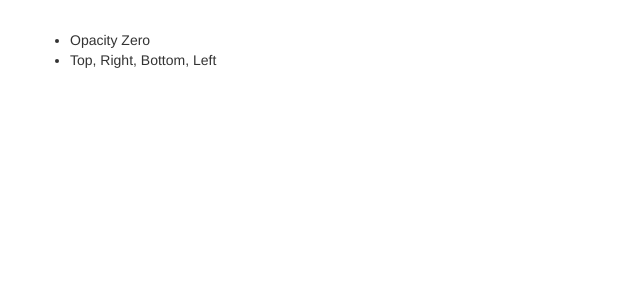
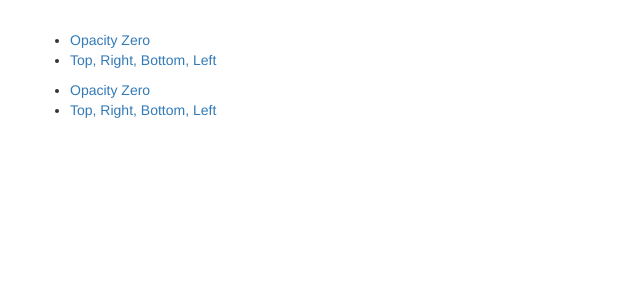
Before and after one commit to matmig/AlbumStoreAngular, an Angular app: page /products in a window 1280 px wide. Shown: the top 300 px of the page, without its empty margins (0-640 px from the left). Built offline with nearby package versions, Linux system fonts and the light colour scheme.

Commit message:
feat: part 7 completed

```diff
--- a/src/app/app.component.html
+++ b/src/app/app.component.html
@@ -1 +1,3 @@
-<app-product-list></app-product-list>
+<router-outlet>
+  <app-product-list></app-product-list>
+</router-outlet>
--- a/src/app/app.module.ts
+++ b/src/app/app.module.ts
@@ -7,9 +7,15 @@
 import { ProductPageComponent } from "./product-page/product-page.component";
 import { ProductDescriptionComponent } from "./product-description/product-description.component";
 import { ProductService } from "./product.service";
-import { ProductTracklistingComponent } from './product-tracklisting/product-tracklisting.component';
-import { ProductListComponent } from './product-list/product-list.component';
+import { ProductTracklistingComponent } from "./product-tracklisting/product-tracklisting.component";
+import { ProductListComponent } from "./product-list/product-list.component";
+import { RouterModule, Routes } from "@angular/router";
 
+const appRoutes: Routes = [
+  { path: "products", component: ProductListComponent },
+  { path: "product/:id", component: ProductPageComponent },
+  { path: "", redirectTo: "products", pathMatch: "full" },
+];
 @NgModule({
   declarations: [
     AppComponent,
@@ -18,7 +24,12 @@
     ProductTracklistingComponent,
     ProductListComponent,
   ],
-  imports: [BrowserModule, FormsModule, HttpModule],
+  imports: [
+    BrowserModule,
+    FormsModule,
+    HttpModule,
+    RouterModule.forRoot(appRoutes),
+  ],
   providers: [ProductService],
   bootstrap: [AppComponent],
 })
--- a/src/app/product-list/product-list.component.html
+++ b/src/app/product-list/product-list.component.html
@@ -1,3 +1,7 @@
 <ul>
-  <li *ngFor="let product of products">{{ product.albumName }}</li>
+  <li *ngFor="let product of products">
+    <a routerLink="/product/{{ product.id }}" routerLinkActive="active">{{
+      product.albumName
+    }}</a>
+  </li>
 </ul>
```
